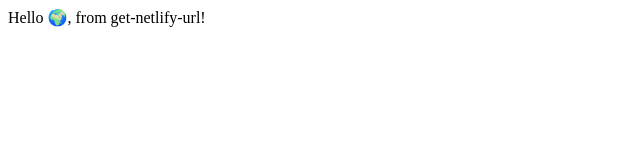
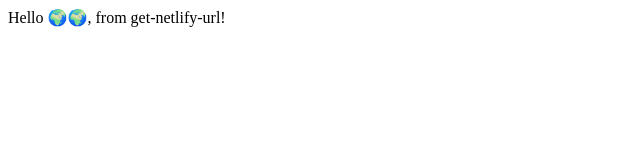
Before and after one commit to voorhoede/get-netlify-url-demo, a plain HTML site: page index.html in a window 1280 px wide. Shown: the full height of the page, 0-640 px from the left. Drawn offline with Linux system fonts and the light colour scheme.

Commit message:
Double it

```diff
--- a/index.html
+++ b/index.html
@@ -7,6 +7,6 @@
   </head>
 
   <body>
-    Hello 🌍, from get-netlify-url!
+    Hello 🌍🌍, from get-netlify-url!
   </body>
 </html>
```
